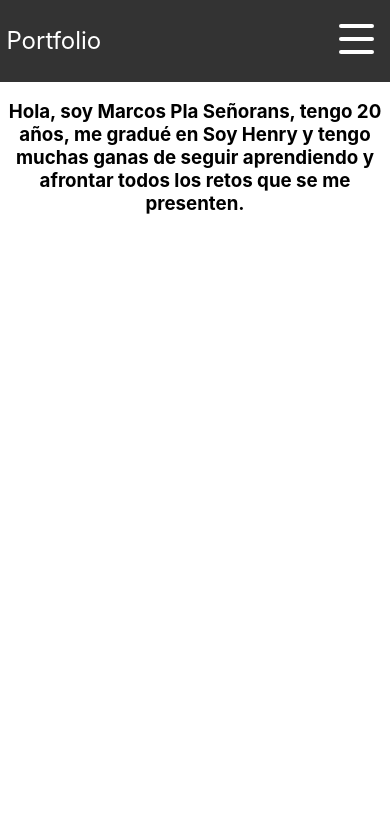
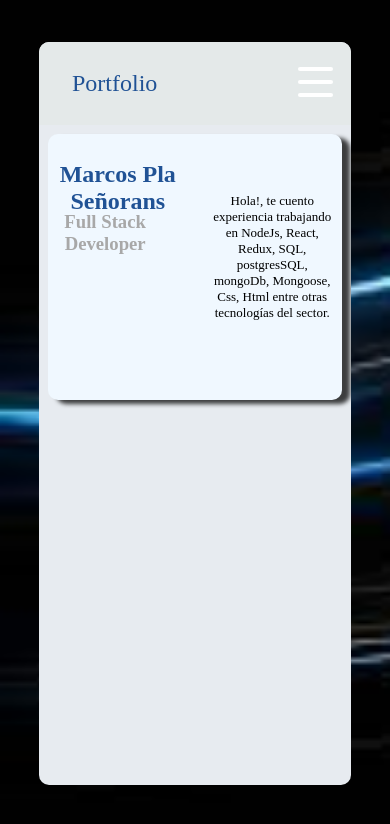
Before and after one commit to marcospla02/Portfolio-v1.0, a React (Create React App) app: page / in a window 390 px wide. Shown: the top 824 px of the page. Built offline with nearby package versions, Linux system fonts and the light colour scheme.

Commit message:
Card responsive

```diff
--- a/src/App.css
+++ b/src/App.css
@@ -1,5 +1,31 @@
-.App {
+.app {
   text-align: center;
+  top: 0;
+  bottom: 0;
+  left: 0;
+  right: 0;
+}
+
+.container {
+  background-color: var(--light-blue);
+  width: 80vw;
+  height: 88vh;
+  margin: 5vh 10vw;
+  top: 0;
+  overflow: hidden;
+  display: grid;
+  grid-template-columns: 1fr;
+  grid-template-rows: 50vh 20vh;
+  border-radius: 10px;
+}
+
+.app {
+  background-image: url("./assests/img/gif1.jpeg");
+  background-repeat: no-repeat;
+  background-size: cover;
+  position: absolute;
+  height: 100vh;
+  /* border-radius: 1.5rem; */
 }
 
 .App-logo {
@@ -13,7 +39,7 @@
   }
 }
 
-.App-header {
+/* .App-header {
   background-color: #282c34;
   min-height: 100vh;
   display: flex;
@@ -22,11 +48,11 @@
   justify-content: center;
   font-size: calc(10px + 2vmin);
   color: white;
-}
+} */
 
-.App-link {
+/* .App-link {
   color: #61dafb;
-}
+} */
 
 @keyframes App-logo-spin {
   from {
--- a/src/App.js
+++ b/src/App.js
@@ -3,9 +3,11 @@ import Home from "./Components/Home/Home";
 
 function App() {
   return (
-    <div className="App">
-      {/* <header className="App-header"></header> */}
-      <Home />
+    <div className="app">
+      <div className="bkg" />
+      <div className="container">
+        <Home />
+      </div>
     </div>
   );
 }
--- a/src/Components/Home/Home.jsx
+++ b/src/Components/Home/Home.jsx
@@ -1,16 +1,23 @@
 import React from "react";
 import Nav from "../Nav/Nav";
+import { Me, AboutMe, Title, Container } from "./HomeStyled";
 
 function Home() {
   return (
-    <div>
+    <Container>
       <Nav />
-      <h3>
-        Hola, soy Marcos Pla Señorans, tengo 20 años, me gradué en Soy Henry y
-        tengo muchas ganas de seguir aprendiendo y afrontar todos los retos que
-        se me presenten.
-      </h3>
-    </div>
+      <Me>
+        <Title>
+          <h2>Marcos Pla Señorans</h2>
+          <h3>Full Stack Developer</h3>
+        </Title>
+        <AboutMe>
+          Hola!, te cuento experiencia trabajando en NodeJs, React, Redux, SQL,
+          postgresSQL, mongoDb, Mongoose, Css, Html entre otras tecnologías del
+          sector.
+        </AboutMe>
+      </Me>
+    </Container>
   );
 }
 
--- /dev/null
+++ b/src/Components/Home/HomeStyled.js
@@ -0,0 +1,56 @@
+import styled from "styled-components";
+
+export const Container = styled.div`
+  /* display: grid; */
+  /* grid-template-columns: 1fr; */
+  /* grid-template-rows: repeat(2, 1fr); */
+  /* grid-column-gap: 20px; */
+  /* grid-row-gap: 30px; */
+`;
+
+export const Me = styled.div`
+  display: flex;
+  background-color: var(--aliceblue);
+  height: 60%;
+  width: 50%;
+  border-radius: 10px;
+  padding: 2% 2%;
+  margin-left: 3%;
+  margin-top: 3%;
+  box-shadow: 8px 4px 4px rgba(0, 0, 0, 0.74);
+  h2 {
+    color: #205295;
+  }
+  h3 {
+    margin-top: -23px;
+    margin-left: -20%;
+    color: #a8a8a8;
+  }
+
+  @media (max-width: 1115px) {
+    width: 90%;
+  }
+`;
+
+export const Title = styled.div`
+  height: 20px;
+  width: 100%;
+`;
+
+export const AboutMe = styled.div`
+  display: flex;
+  align-items: center;
+  height: 50%;
+  margin-top: 19%;
+  margin-left: -50%;
+  @media (max-width: 768px) {
+    width: 100%;
+    margin-left: 10%;
+    font-size: medium;
+    @media (max-width: 500px) {
+      @media (min-width: 200px) {
+        font-size: small;
+      }
+    }
+  }
+`;
--- a/src/Components/Nav/NavBar.js
+++ b/src/Components/Nav/NavBar.js
@@ -2,18 +2,28 @@ import styled from "styled-components";
 
 export const NavContainer = styled.nav`
   h2 {
-    color: white;
+    color: #205295;
     font-weight: 400;
+    padding-left: 25px;
   }
-  padding: 0.4rem;
-  background-color: #333;
+  padding: 0.5rem;
+  background-color: var(--light-grey);
   display: flex;
   align-items: center;
   justify-content: space-between;
   a {
-    color: white;
+    color: #205295;
     text-decoration: none;
     margin-right: 1rem;
+    padding: 0.5%;
+    transition: all 1s;
+    /* font-size: 1.5rem; */
+  }
+
+  a:hover {
+    background-color: #80808036;
+    transition: all 1s;
+    border-radius: 10px;
   }
 
   .links {
@@ -26,7 +36,7 @@ export const NavContainer = styled.nav`
     text-align: center;
     transition: all 0.5s ease;
     a {
-      color: white;
+      color: #205295;
       font-size: 2rem;
       display: block;
     }
@@ -34,8 +44,8 @@ export const NavContainer = styled.nav`
       position: initial;
       margin: 0;
       a {
-        font-size: 1rem;
-        color: white;
+        font-size: 1.5rem;
+        color: #205295;
         display: inline;
       }
       display: block;
@@ -55,7 +65,7 @@ export const NavContainer = styled.nav`
     a {
       font-size: 2rem;
       margin-top: 1rem;
-      color: white;
+      color: #000;
     }
   }
   .burguer {
@@ -66,7 +76,8 @@ export const NavContainer = styled.nav`
 `;
 
 export const BgDiv = styled.div`
-  background-color: #222;
+  /* background-color: #222; */
+  background-color: var(--light-blue);
   position: absolute;
   top: -1000px;
   left: -1000px;
--- /dev/null
+++ b/src/assests/pruebasColor.css
@@ -0,0 +1,3 @@
+.container {
+  color: #1778b8;
+}
--- a/src/index.css
+++ b/src/index.css
@@ -1,13 +1,22 @@
+:root {
+  --light-blue: #e7ebf0;
+  /* --light-grey: #e4e5e6; */
+  --light-grey: rgb(228, 233, 233);
+  --aliceblue: aliceblue;
+}
+
 body {
   margin: 0;
-  font-family: -apple-system, BlinkMacSystemFont, 'Segoe UI', 'Roboto', 'Oxygen',
-    'Ubuntu', 'Cantarell', 'Fira Sans', 'Droid Sans', 'Helvetica Neue',
+  /* font-family: -apple-system, BlinkMacSystemFont, "Segoe UI", "Roboto", "Oxygen",
+    "Ubuntu", "Cantarell", "Fira Sans", "Droid Sans", "Helvetica Neue",
     sans-serif;
   -webkit-font-smoothing: antialiased;
-  -moz-osx-font-smoothing: grayscale;
+  -moz-osx-font-smoothing: grayscale; */
+  /* font-family: "Oswald", sans-serif; */
+  font-family: cursive;
 }
 
 code {
-  font-family: source-code-pro, Menlo, Monaco, Consolas, 'Courier New',
+  font-family: source-code-pro, Menlo, Monaco, Consolas, "Courier New",
     monospace;
 }
```
Also changed, not shown: src/assests/img/gif1.jpeg (added).
